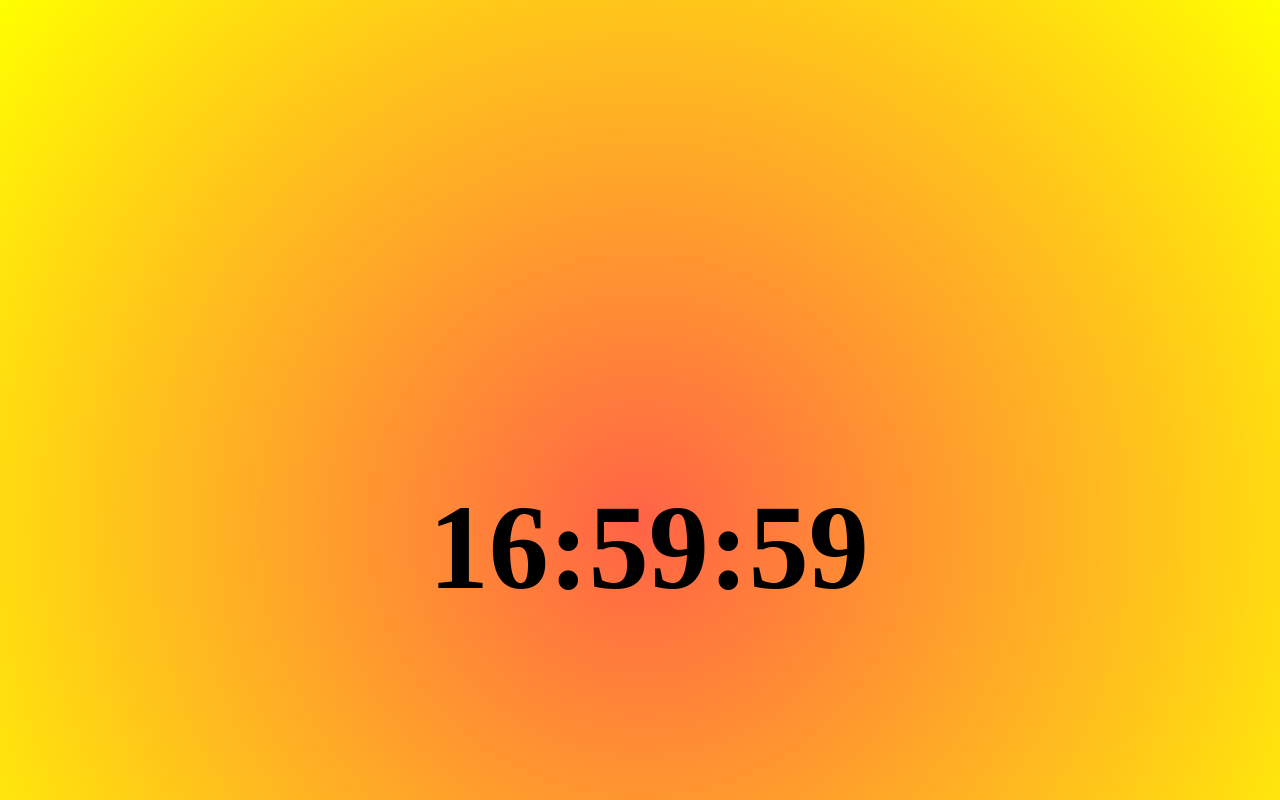
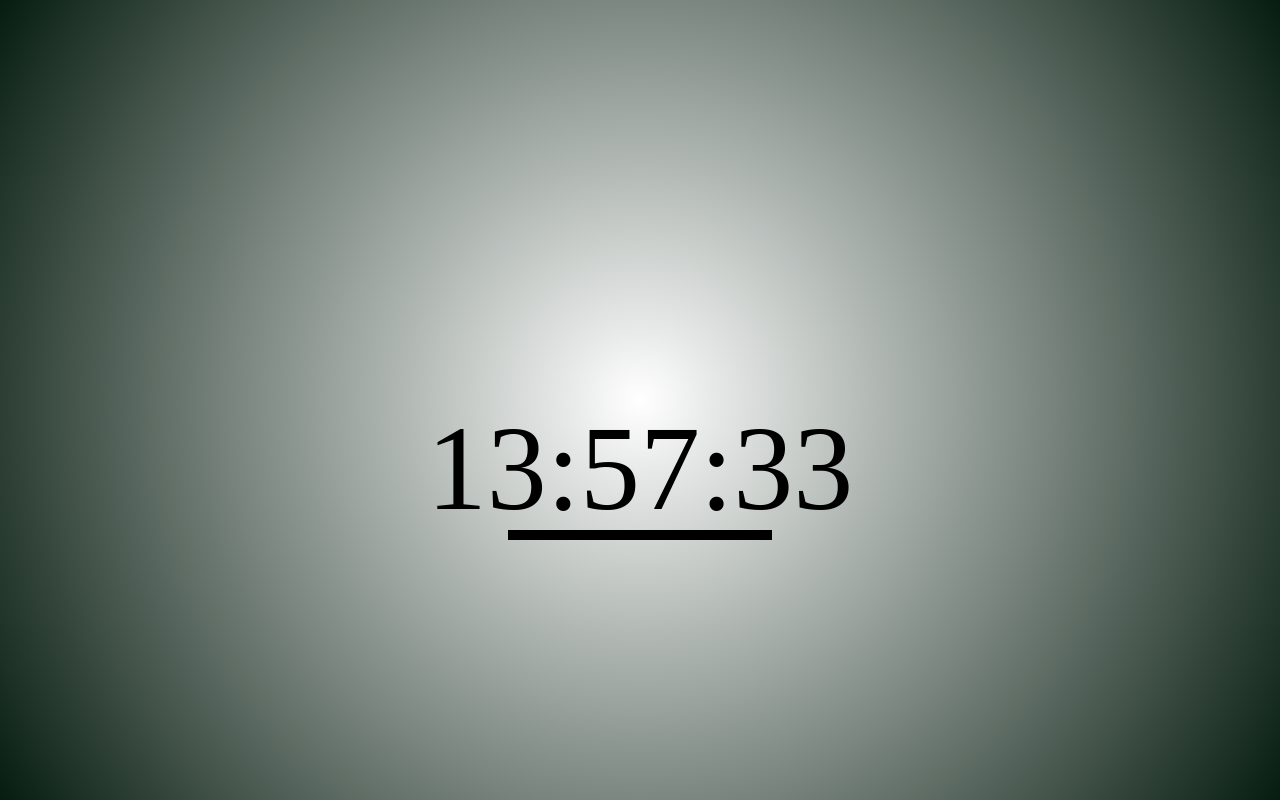
Before and after one commit to GimmeYerGold/color-clock, a plain HTML site: page index.html in a window 1280 px wide. Shown: the top 800 px of the page. Drawn offline with nearby package versions, Linux system fonts and the light colour scheme.

Commit message:
added timebar

```diff
--- a/index.html
+++ b/index.html
@@ -1,3 +1,4 @@
+
 <!DOCTYPE html>
 <html>
 <head>
@@ -6,13 +7,25 @@
 	<title></title>
 </head>
 <body>
-<div class=wrapper>
-<div class=gradient>
-	<div id=time>
-	<h1>16:59:59</h1>
+	<div class="colorOverlay">
+	<div class="clock-zone">
+
+		<div id="color">
+
+		</div>
+
+		<div id="clock">
+
+		</div>
+
+		<div class="timeBarContainer">
+			<div id="timeBarProgress">
+
+			</div>
+		</div>
+
 	</div>
-</div>
-</div>
+	</div>
 <script src="js/script.js" type="text/javascript"></script>
 </body>
 </html>
--- a/js/script.js
+++ b/js/script.js
@@ -1,14 +1,46 @@
-var timetext = document.querySelector("h1")
+
+var d = new Date()
+
+var clock = document.querySelector("#clock")
+var color = document.querySelector("#color")
+var background = document.querySelector(".colorOverlay")
+var timebar = document.querySelector("#timeBarProgress")
+
+background.style.backgroundColor = "#" +
+("0" + d.getHours().toString(16)).slice(-2) +
+("0" + d.getMinutes().toString(16)).slice(-2) +
+("0" + d.getSeconds().toString(16)).slice(-2)
+
+clock.textContent =
+("0" + d.getHours()).slice(-2) + ":" +
+("0" + d.getMinutes()).slice(-2) + ":" +
+("0" + d.getSeconds()).slice(-2)
+
+timebar.style.width = parseInt(d.getSeconds()) + "%"
+
+var tickTock = function() {
+
+var d = new Date()
+
+clock.textContent =
+
+("0" + d.getHours()).slice(-2) + ":" +
+("0" + d.getMinutes()).slice(-2) + ":" +
+("0" + d.getSeconds()).slice(-2)
+
+color.textContent =
+
+("0" + d.getHours().toString(16)).slice(-2) +
+("0" + d.getMinutes().toString(16)).slice(-2) +
+("0" + d.getSeconds().toString(16)).slice(-2)
+
+background.style.backgroundColor =
+
+"#" + color.textContent
+
+timebar.style.width = parseInt(d.getSeconds()) + "%"
 
 
-document.querySelector("#time").addEventListener('mouseover',function(){
+}
 
-	timetext.innerHTML = "FFFFFF"
-
-})
-
-document.querySelector("#time").addEventListener('mouseout',function(){
-
-	timetext.innerHTML = "16:59:59"
-
-})
+setInterval(tickTock,1000)
--- a/styles/style.css
+++ b/styles/style.css
@@ -1,34 +1,59 @@
-* {
-	box-sizing: border-box;
-}
-
-
 body {
 	font-size: 0;
-}
+	}
 
-.wrapper {
+.colorOverlay {
+	transition: all ease 0.5s;
+	}
 
-}
+.clock-zone {
+	background: radial-gradient(circle, white, rgba(0, 0, 0, .5));
+	height: 100vh;
+	width: 100%;
+	position: relative;
+	font-size: 120px;
+	display: inline-block;
+	}
 
+#clock {
+	position: absolute;
+	top: 50%;
+	left: 50%;
+	transform: translateX(-50%);
+	transition: all ease 0.5s;
+	}
 
+#color {
+	position: absolute;
+	top: 50%;
+	left: 50%;
+	transform: translateX(-50%);
+	opacity: 0;
+	z-index: 2;
+	transition: all ease 0.5s;
+	}
 
-.gradient {
-	width: 100%;
-	height: 1050px;
-	display: inline-block;
-	background: tomato;/* For browsers that do not support gradients */
-	background-image: radial-gradient(circle at center, tomato, yellow);/* Standard syntax (must be last) */
+.timeBarContainer {
+	width: 800px;
+	height: 10px;
 	position: absolute;
-}
+	top: 50%;
+	left: 50%;
+	margin-top: 130px;
+	transform: translateX(-50%);
+	}
 
-#time {
-	width: 33%;
-	font-size: 60px;
-	color: black;
-	position: relative;
-	text-align: center;
-	top: 38%;
-	/* display: inline-block; */
+#timeBarProgress {
+	background-color: black;
+	height: 10px;
+	/* width: 33%; */
 	margin: auto;
-}
+	}
+
+#color:hover {
+	opacity: 1;
+	}
+
+#color:hover ~ #clock {
+	opacity: 0;
+	}
```
